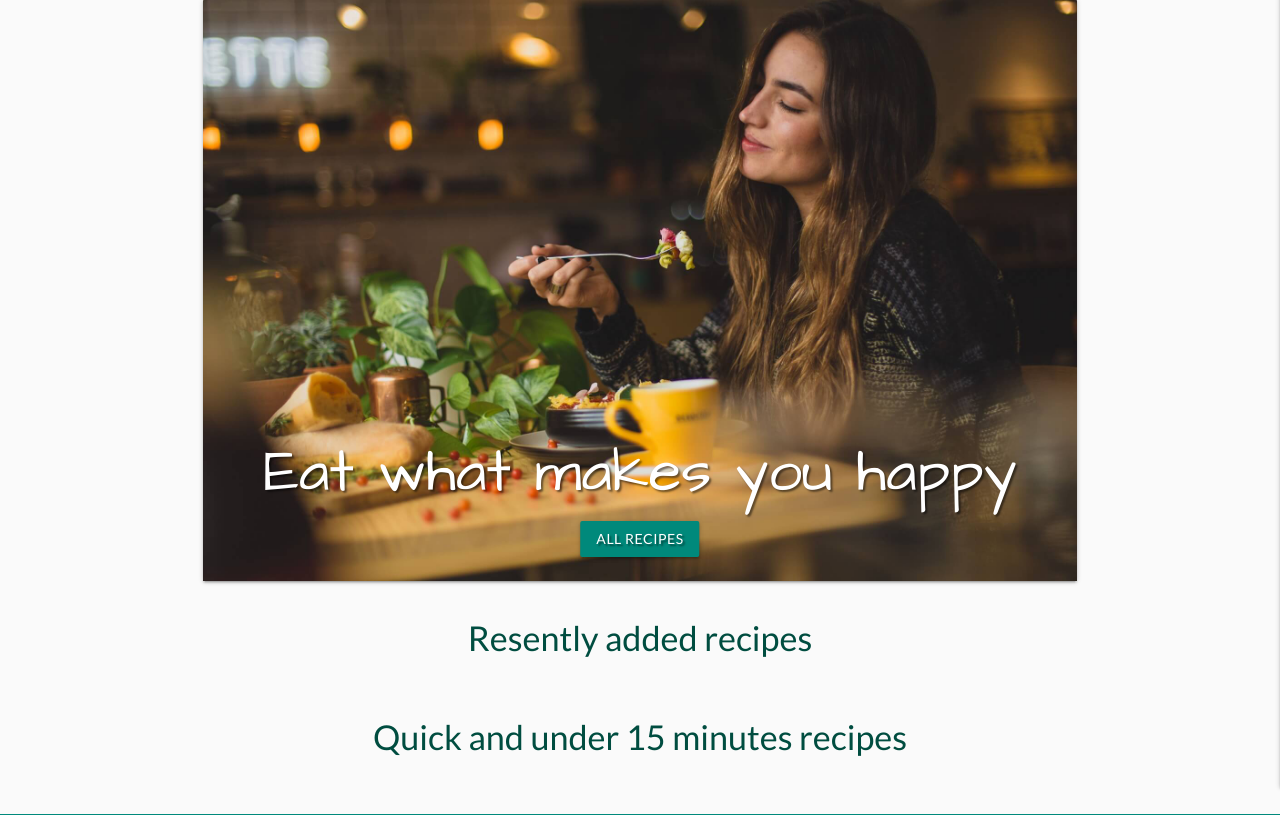
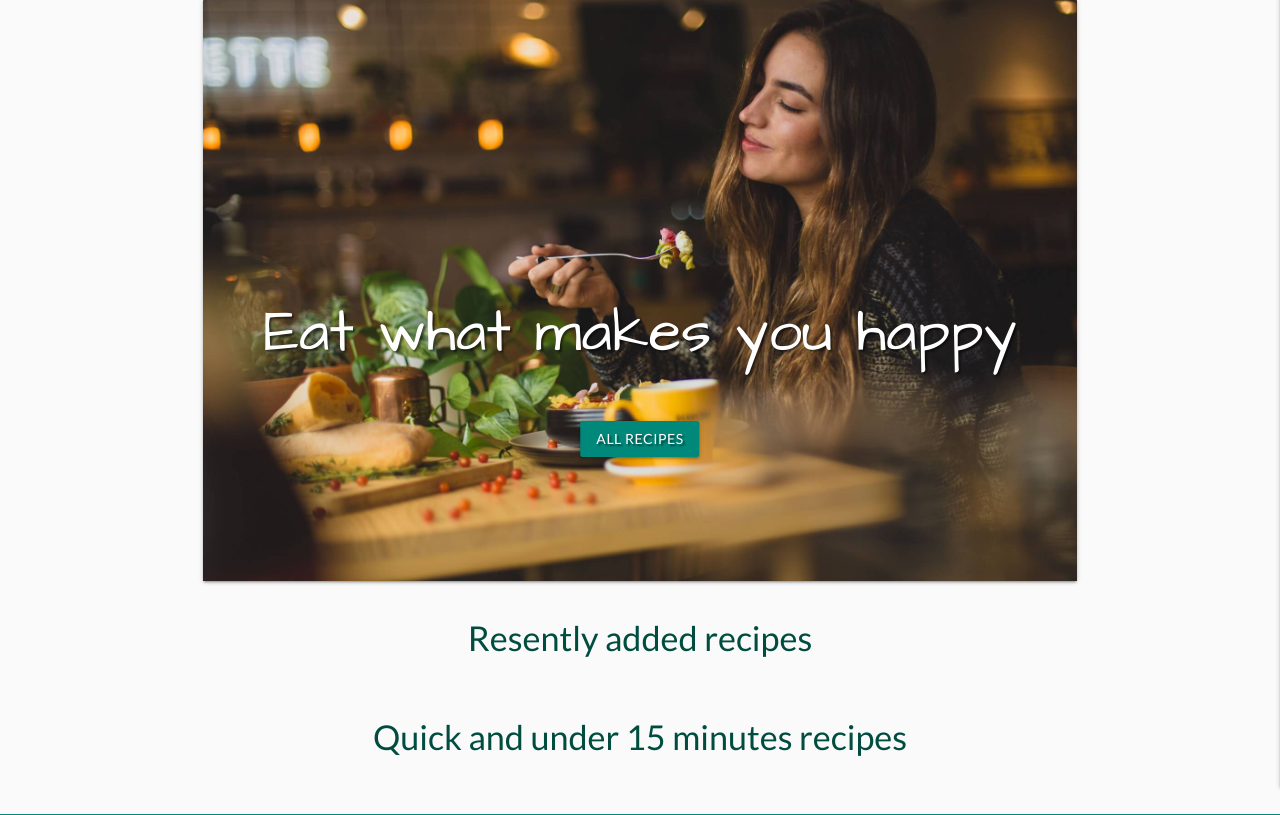
Before and after one commit to oksanaokhten/recipe-journal, a Flask app: page / in a window 1280 px wide. Shown: the part 73-888 px from the top of the page. Run offline with Flask 2, Linux system fonts and the light colour scheme; data that the repository does not hold is empty; some libraries are stand-ins or nearby versions.

Commit message:
Set debug to True, change <span> to <div> on Hero image text

```diff
--- a/app.py
+++ b/app.py
@@ -214,4 +214,4 @@ def delete_recipe(recipe_id):
 if __name__ == "__main__":
     app.run(host=os.environ.get("IP"),
             port=int(os.environ.get("PORT")),
-            debug=False)
+            debug=True)
--- a/templates/index.html
+++ b/templates/index.html
@@ -6,16 +6,16 @@
             <div class="card white-text">
                 <div class="card-image">
                     <img src="static/images/happy.jpg" alt="hero-image">
-                    <span class="card-title text-shadow">
-                        <span class="front-text">
+                    <div class="card-title text-shadow">
+                        <div class="front-text">
                             Eat what makes you happy
-                        </span>
-                        <span class="center-align margin">
+                        </div>
+                        <div class="center-align margin">
                             <a href="{{ url_for('get_recipes') }}" class=" btn teal darken-1">
                                 All Recipes
                             </a>
-                        </span>
-                    </span>
+                        </div>
+                    </div>
                 </div>
             </div>
         </div>
```
